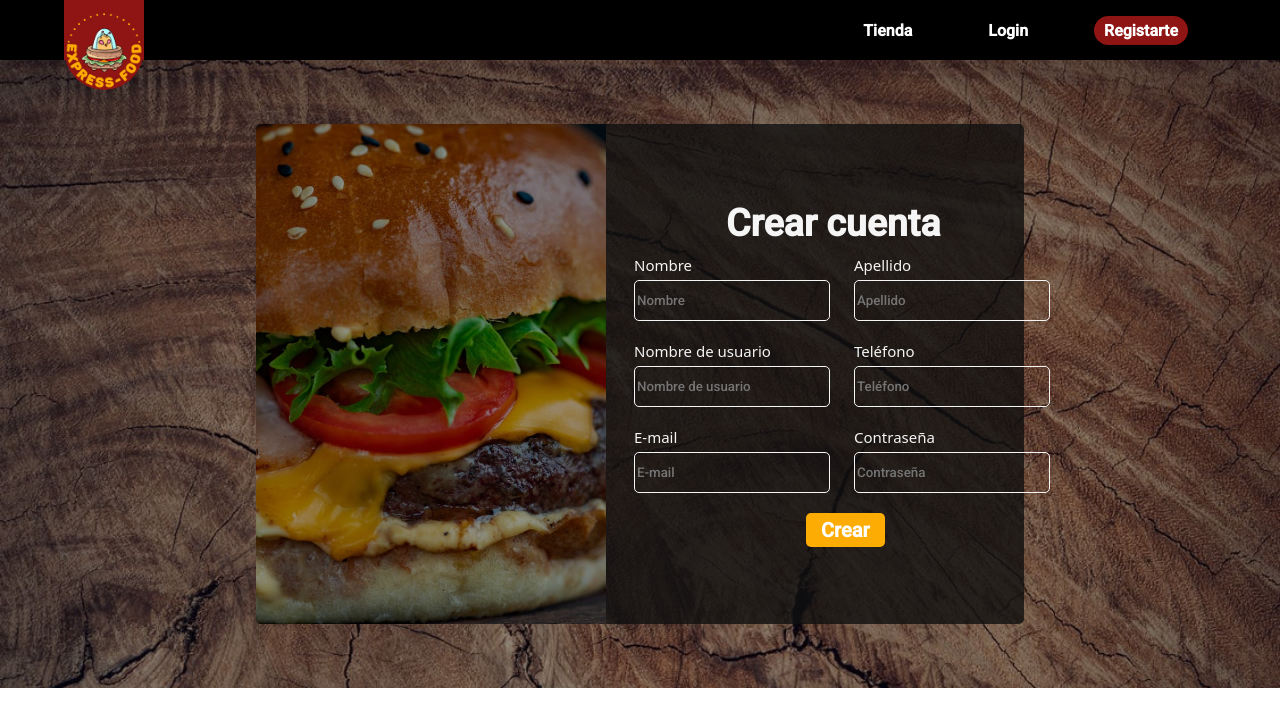
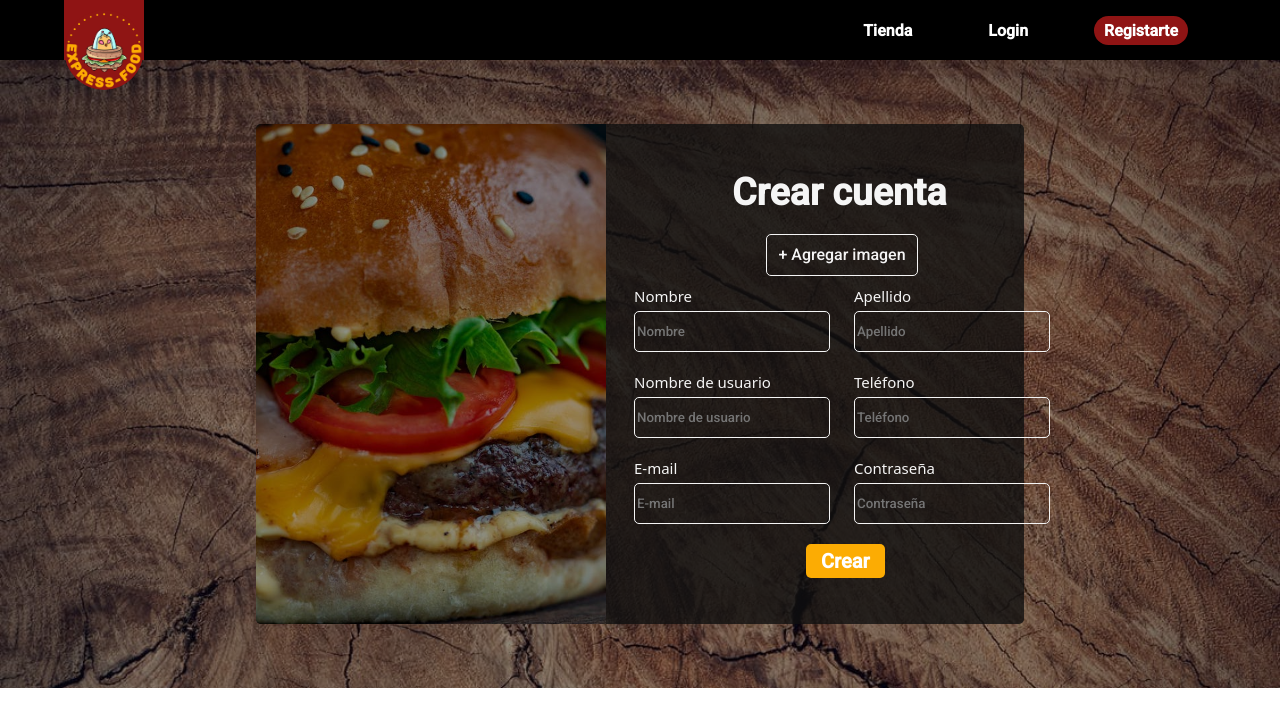
Before and after one commit to EXPRESSFOOD2/customerclient, a React (Create React App) app: page /register in a window 1280 px wide. Shown: the top 726 px of the page. Built offline with nearby package versions, Linux system fonts and the light colour scheme; no server answers; a web font is replaced by a local one.

Commit message:
se crea el input type file en "Register"

```diff
--- a/src/components/register/Form.jsx
+++ b/src/components/register/Form.jsx
@@ -1,8 +1,9 @@
 import React from "react";
 import style from "./form.module.css";
 import formIMG from "./image/formImg.jpg";
+import Buttonimg from "./buttonimg";
 
-export default function Form({ formik }) {
+export default function Form({ formik, image }) {
   return (
     <div className={style.superDiv}>
       <div className={style.container}>
@@ -14,6 +15,7 @@ export default function Form({ formik }) {
             <div className={style.divi}>
               <h2>Crear cuenta</h2>
             </div>
+            <Buttonimg image={image} />
             <div className={style.col}>
               <div className={style.col1}>
                 <label htmlFor="">Nombre</label>
--- /dev/null
+++ b/src/components/register/buttonimg.jsx
@@ -0,0 +1,20 @@
+import React from "react";
+import style from "./form.module.css";
+
+const Buttonimg = ({ image }) => {
+  return (
+    <div className={style.contentfile}>
+      <p> + Agregar imagen</p>
+      <input
+        type="file"
+        className={style.inputfile}
+        value=""
+        onChange={(e) => {
+          image(e);
+        }}
+      />
+    </div>
+  );
+};
+
+export default Buttonimg;
--- a/src/components/register/form.module.css
+++ b/src/components/register/form.module.css
@@ -45,7 +45,6 @@
   justify-content: center;
   align-items: flex-start;
   flex-direction: column;
-  /* margin-left: px; */
 
   width: 100%;
   height: 100%;
@@ -57,11 +56,11 @@
   font-size: 25px;
   padding-left: 120px;
   color: #f5f5f5;
-  margin: 0%;
+  margin: 0px;
 }
 
 .divi > h2 {
-  margin: 0%;
+  margin: 0px 0px 10px 6px;
 }
 
 .col {
@@ -122,3 +121,34 @@
 .errorInput {
   border: 2px rgb(247, 116, 116) solid !important;
 }
+
+/*button style*/
+
+.contentfile {
+  position: relative;
+  background-color: transparent;
+  border: 1px solid #f5f5f5;
+  width: 150px;
+  height: 40px;
+  border-radius: 5px;
+  margin-left: 160px;
+  margin-top: 10px;
+}
+
+.contentfile > p {
+  color: #f5f5f5;
+  margin: 0px;
+  padding-top: 10px;
+  text-align: center;
+}
+
+.inputfile {
+  position: absolute;
+  top: 0px;
+  left: 0px;
+  right: 0px;
+  bottom: 0px;
+  width: 100%;
+  height: 100%;
+  opacity: 0;
+}
--- a/src/pages/register/Register.jsx
+++ b/src/pages/register/Register.jsx
@@ -18,6 +18,7 @@ export default function Register() {
       phone: "",
       email: "",
       password: "",
+      profile_image: "",
     },
 
     validationSchema: Yup.object({
@@ -37,6 +38,7 @@ export default function Register() {
       password: Yup.string()
         .matches(passwordRegex, "contraseña invalida")
         .required("Se requiere una contraseña"),
+      profile_image: Yup.string(),
     }),
 
     onSubmit: (values) => {
@@ -44,9 +46,14 @@ export default function Register() {
     },
   });
 
+  const image = (e) => {
+    const value = e.target.value;
+    formik.values.profile_image = value;
+  };
+
   return (
     <div>
-      <Form formik={formik} />
+      <Form formik={formik} image={image} />
     </div>
   );
 }
```
